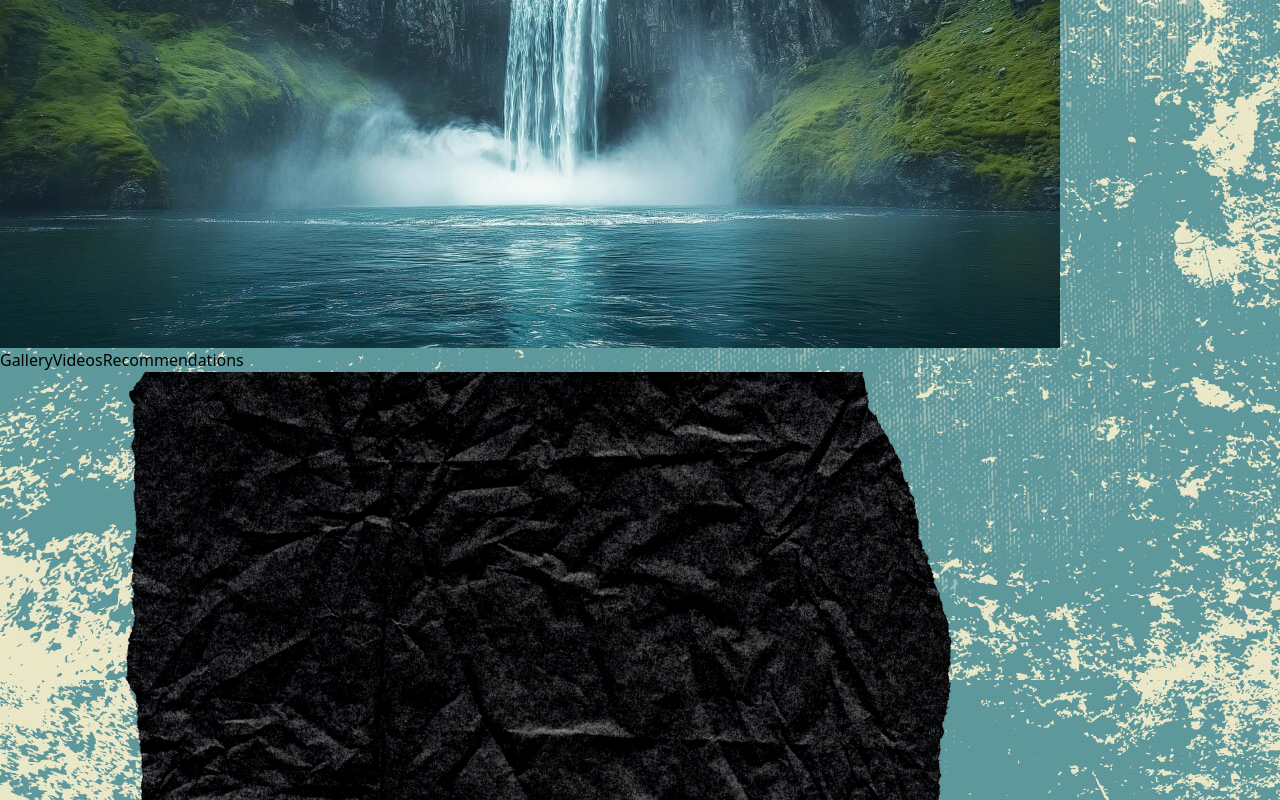
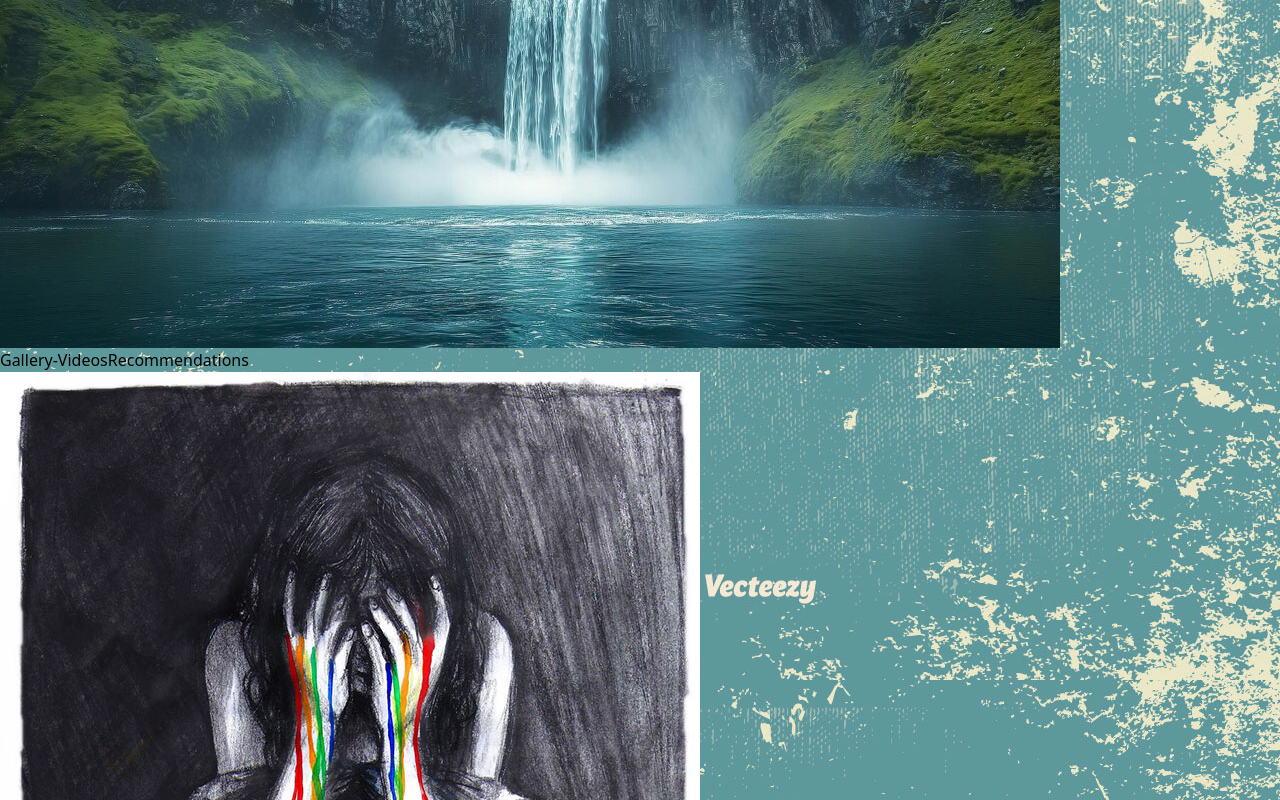
Before and after one commit to SugiraVinc/Final-Project, a Next.js app: page /gallery in a window 1280 px wide. Shown: the part 300-1100 px from the top of the page. Built offline with nearby package versions, Linux system fonts and the light colour scheme.

Commit message:
More data

```diff
--- a/src/app/gallery/page.jsx
+++ b/src/app/gallery/page.jsx
@@ -10,56 +10,44 @@ const Page = () => {
             <main className="flex-grow flex items-center justify-center p-4">
                 <div className="w-11/12 max-w-6xl aspect-video relative rounded-lg overflow-hidden shadow-lg">
                     <img src="/BC.jpg" alt="Waterfall background" className="w-full h-full object-cover" />
-                    <div className="absolute inset-0 flex items-center justify-center">
-                        <div className="w-full max-w-5xl bg-black bg-opacity-70 p-8 rounded-lg">
-                            <div className="flex justify-center space-x-4 mb-8">
-                                <button className="px-6 py-2 bg-white rounded-full">Gallery</button>
-                                <button className="px-6 py-2 bg-white rounded-full">Videos</button>
-                                <button className="px-6 py-2 bg-white rounded-full">Recommendations</button>
+                    <div className="absolute inset-0 flex flex-col items-center justify-center">
+                        {/* Navigation Bar */}
+                        <div className="w-96 bg-[#8BA6A9] text-white py-2 px-4 flex gap-8 justify-center mb-4">
+                            <span>Gallery</span>
+                            <span>-</span>
+                            <span>Videos</span>
+                            <span>Recommendations</span>
+                        </div>
+
+                        {/* Image Grid */}
+                        <div className="grid grid-cols-3 gap-4 p-4">
+                            <div className="aspect-square w-60 h-60 overflow-hidden">
+                                <img
+                                    src="/depression-107-5864ce77ddeeb__700.jpg"
+                                    alt=""
+                                    className="w-full h-full object-cover"
+                                />
                             </div>
-
-                            <div className="grid grid-cols-3 gap-4">
-                                {/* First row */}
-                                <div className="aspect-square relative rounded-lg overflow-hidden shadow-lg">
-                                    <img src="/Poetherapy (1).png" alt="Art 1" className="w-full h-full object-cover" />
-                                    <div className="absolute bottom-0 left-0 right-0 bg-black bg-opacity-70 p-2">
-                                        <p className="text-white text-sm">Description of the art</p>
-                                    </div>
-                                </div>
-                                <div className="aspect-square relative rounded-lg overflow-hidden shadow-lg">
-                                    <img src="/Lil Wayne (3).png" alt="Art 2" className="w-full h-full object-cover" />
-                                    <div className="absolute bottom-0 left-0 right-0 bg-black bg-opacity-70 p-2">
-                                        <p className="text-white text-sm">Description of the art</p>
-                                    </div>
-                                </div>
-                                <div className="aspect-square relative rounded-lg overflow-hidden shadow-lg">
-                                    <img src="/Selena Gomez Quote 1.png" alt="Art 3" className="w-full h-full object-cover" />
-                                    <div className="absolute bottom-0 left-0 right-0 bg-black bg-opacity-70 p-2">
-                                        <p className="text-white text-sm">Description of the art</p>
-                                    </div>
-                                </div>
-
-                                {/* Second row */}
-                                <div className="aspect-square relative rounded-lg overflow-hidden shadow-lg">
-                                    <img src="/placeholder-4.jpg" alt="Art 4" className="w-full h-full object-cover" />
-                                    <div className="absolute bottom-0 left-0 right-0 bg-black bg-opacity-70 p-2">
-                                        <p className="text-white text-sm">Description of the art</p>
-                                    </div>
-                                </div>
-                                <div className="aspect-square relative rounded-lg overflow-hidden shadow-lg">
-                                    <img src="/placeholder-5.jpg" alt="Art 5" className="w-full h-full object-cover" />
-                                    <div className="absolute bottom-0 left-0 right-0 bg-black bg-opacity-70 p-2">
-                                        <p className="text-white text-sm">Description of the art</p>
-                                    </div>
-                                </div>
-                                <div className="aspect-square relative rounded-lg overflow-hidden shadow-lg">
-                                    <img src="/placeholder-6.jpg" alt="Art 6" className="w-full h-full object-cover" />
-                                    <div className="absolute bottom-0 left-0 right-0 bg-black bg-opacity-70 p-2">
-                                        <p className="text-white text-sm">Description of the art</p>
-                                    </div>
-                                </div>
-
-
+                            <div className="aspect-square w-60 h-60 overflow-hidden">
+                                <img
+                                    src="/depression-through-art-1.jpg"
+                                    alt=""
+                                    className="w-full h-full object-cover"
+                                />
+                            </div>
+                            <div className="aspect-square w-60 h-60 overflow-hidden">
+                                <img
+                                    src="/The Lost Love.png"
+                                    alt=""
+                                    className="w-full h-full object-cover"
+                                />
+                            </div>
+                            <div className="aspect-square w-60 h-60 overflow-hidden">
+                                <img
+                                    src="/brain-sick-ii-prints.jpg"
+                                    alt=""
+                                    className="w-full h-full object-cover"
+                                />
                             </div>
                         </div>
                     </div>
--- a/src/app/page.js
+++ b/src/app/page.js
@@ -5,7 +5,7 @@ import Link from 'next/link';
 
 const LandingPage = () => {
   const topics = [
-    { name: 'DEPRESSION', link: '/depression' },
+    { name: 'DEPRESSION', link: '/depression-room' },
     { name: 'ANXIETY', link: '/anxiety' },
     { name: 'BIPOLAR', link: '/bipolar' },
     { name: 'LONELINESS', link: '/loneliness' },
```
Also changed, not shown: src/app/depression-room/page.jsx (+14 -1 lines), public/brain-sick-ii-prints.jpg (added).
